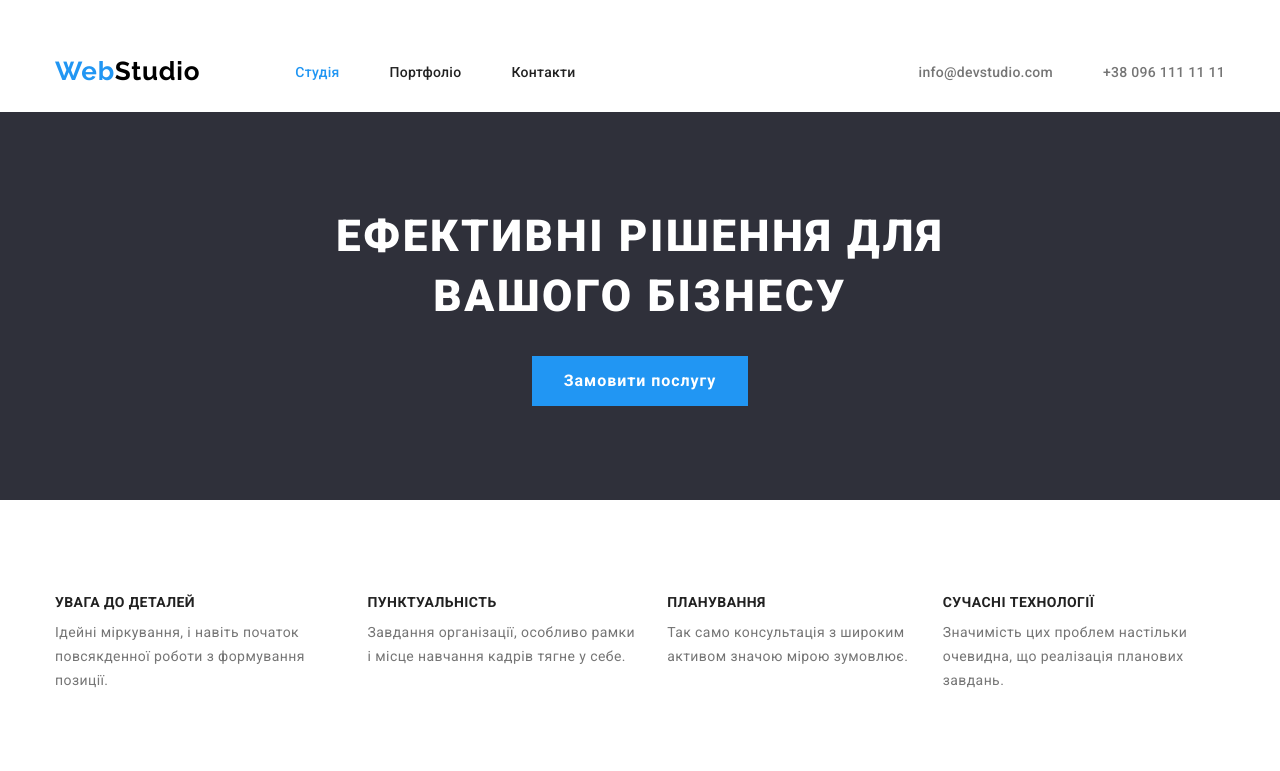
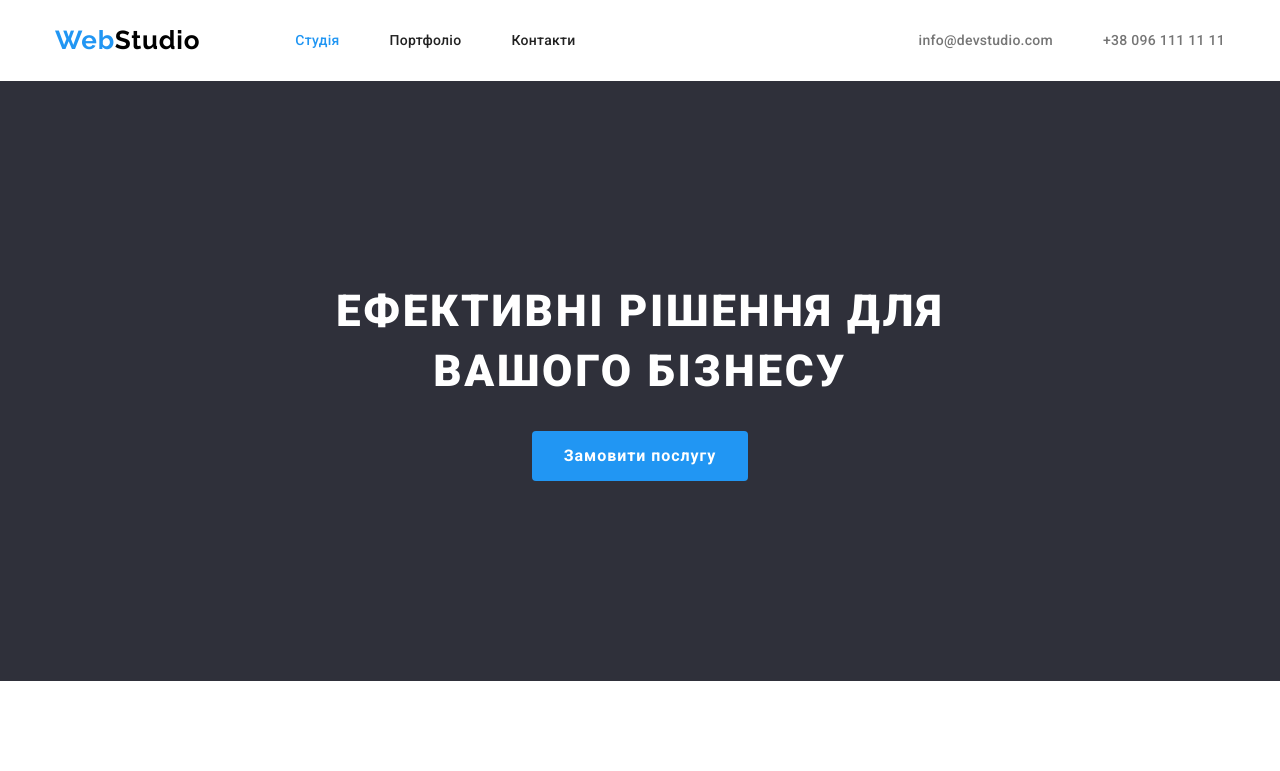
Before and after one commit to MelnykY/goit-markup-hw-02, a plain HTML site: page index.html in a window 1280 px wide. Shown: the top 771 px of the page. Drawn offline with Linux system fonts and the light colour scheme.

Commit message:
hero paddings updated

```diff
--- a/css/styles.css
+++ b/css/styles.css
@@ -61,6 +61,7 @@ a {
 
 .button {
     cursor: pointer;
+    border-radius: 4px;
 }
 
 .visually-hidden {
@@ -111,14 +112,12 @@ a {
 
 .header-container {
     display: flex;
-    /*flex-direction: row;*/
 }
 
 .header-logo-container {
     display: block;
     align-items: center;
-    padding-top: 24px;
-    padding-bottom: 25px;
+    padding: 25px 0;
     margin-right: 95px;
 }
 
@@ -135,12 +134,11 @@ a {
     color: var(--black-color);
 }
 
-.header,
 .nav-list-item,
-.link,
 .header-contacts-list-item {
     display: block;
-    padding-top: 32px;
+    align-items: center;
+    padding: 32px 0;
 }
 
 .nav {
@@ -164,7 +162,7 @@ a {
     letter-spacing: 0.02em;
 }
 
-.header-contacts-list {}
+/*.header-contacts-list {}*/
 
 .header-contacts-list-item {
     font-size: 14px;
@@ -180,13 +178,14 @@ a {
     border-bottom: 1px solid var(--line-color);
 }
 
-.main {}
+/*.main {}*/
 
 /*index-page*/
 .hero {
     background-color: var(--banner-bg-color);
     text-align: center;
-    padding-bottom: 94px;
+    padding: 200px 0;
+
 }
 
 .hero-heading {
@@ -199,6 +198,7 @@ a {
     margin-left: auto;
     margin-right: auto;
     margin-bottom: 30px;
+    width: 696px;
 }
 
 .hero-button {
@@ -327,6 +327,7 @@ a {
 
 .team-item-text {
     padding: 30px 61px;
+    text-align: center;
 }
 
 .team-list-item-title {
@@ -422,8 +423,8 @@ a {
     margin-bottom: 20px;
 }
 
-.footer .link:hover,
-.footer .link:focus {
+.footer .address-list-item:hover,
+.footer .address-list-item:focus {
     color: var(--accent-color);
 }
 
--- a/index.html
+++ b/index.html
@@ -54,7 +54,7 @@
         <section class="section hero">
             <div class="container">
                 <h1 class="hero-heading">
-                    Ефективні рішення для<br>
+                    Ефективні рішення для
                     вашого бізнесу
                 </h1>
                 <button class="button hero-button" type="button" value="">
@@ -191,8 +191,8 @@
             <address class="footer-contacts">
                 <ul class="address-list">
                     <li class="">
-                        <a class="address-location" href="https://goo.gl/maps/aSpXMpWNMVP75BuT6" target="_blank"
-                            rel="noopener no referrer"> м.
+                        <a class="address-location address-list-item" href="https://goo.gl/maps/aSpXMpWNMVP75BuT6"
+                            target="_blank" rel="noopener no referrer"> м.
                             Київ, пр-т Лесі Українки, 26</a>
                     </li>
                     <li class="">
```
Also changed, not shown: portfolio.html (+1 -1 lines).
